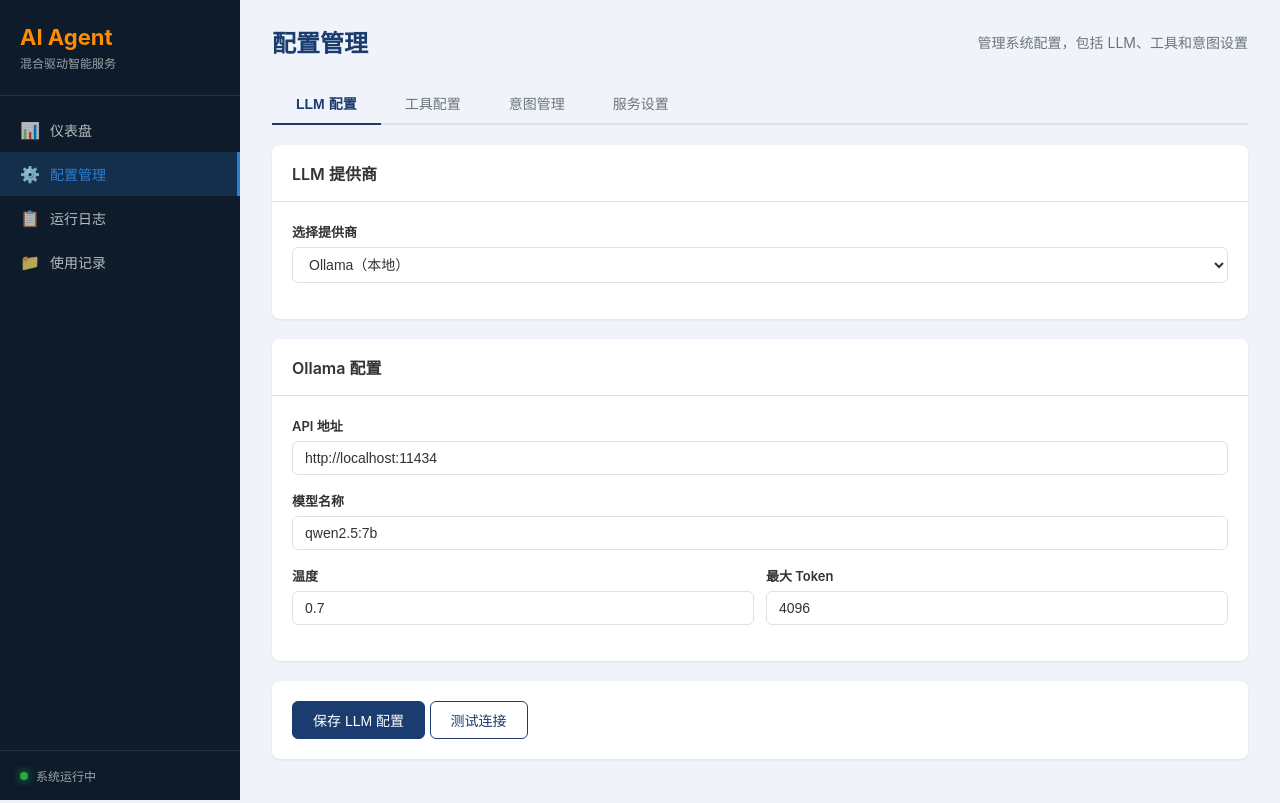
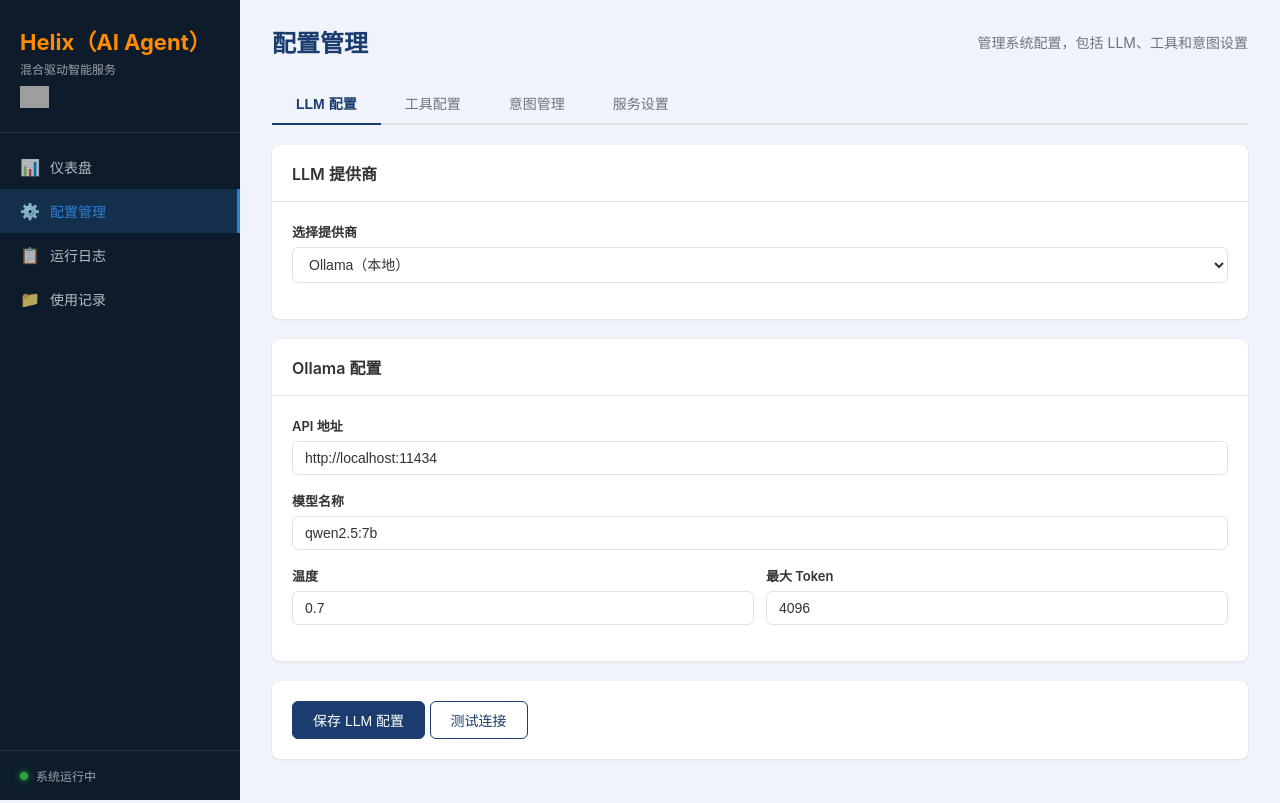
Before and after one commit to jimmylang74/Helix, a Flask app: page /config in a window 1280 px wide. Run offline with Flask 3, Linux system fonts and the light colour scheme; some libraries are stand-ins or nearby versions; grey boxes are pictures that could not be loaded.

Commit message:
在侧边栏和配置页面添加版本号徽章显示，将标题改为Helix（AI Agent）
Ultraworked with [Sisyphus](https://github.com/code-yeongyu/oh-my-openagent)

Co-authored-by: Sisyphus <clio-agent@sisyphuslabs.ai>

```diff
--- a/web/static/css/style.css
+++ b/web/static/css/style.css
@@ -545,6 +545,30 @@ select.form-control {
     }
 }
 
+/* Version Info */
+.version-info {
+    display: flex;
+    align-items: center;
+    gap: 16px;
+    padding: 12px 20px;
+}
+
+.version-label {
+    font-size: 13px;
+    font-weight: 600;
+    color: var(--text-muted);
+    white-space: nowrap;
+}
+
+.version-badge {
+    height: 22px;
+    vertical-align: middle;
+}
+
+.sidebar-version {
+    margin-top: 8px;
+}
+
 /* Animations */
 @keyframes fadeIn {
     from { opacity: 0; transform: translateY(10px); }
--- a/web/templates/base.html
+++ b/web/templates/base.html
@@ -9,8 +9,13 @@
 <body>
     <nav class="sidebar">
         <div class="sidebar-header">
-            <h1>AI Agent</h1>
+            <h1>Helix（AI Agent）</h1>
             <p class="subtitle">混合驱动智能服务</p>
+            <div class="sidebar-version">
+                <img src="https://img.shields.io/github/v/tag/jimmylang74/Helix?style=flat-square&label=Helix&color=blue"
+                     alt="Helix Version"
+                     class="version-badge">
+            </div>
         </div>
         <ul class="nav-list">
             <li><a href="/" class="nav-link {% if request.path == '/' %}active{% endif %}">
--- a/web/templates/config.html
+++ b/web/templates/config.html
@@ -222,6 +222,18 @@
 <div class="tab-content" id="tab-server">
     <div class="card">
         <div class="card-header">
+            <h3>版本信息</h3>
+        </div>
+        <div class="card-body version-info">
+            <p class="version-label">当前版本</p>
+            <img src="https://img.shields.io/github/v/tag/jimmylang74/Helix?style=flat-square&label=Helix&color=blue"
+                 alt="Helix Version"
+                 class="version-badge">
+        </div>
+    </div>
+
+    <div class="card">
+        <div class="card-header">
             <h3>服务设置</h3>
         </div>
         <div class="card-body">
```
Also changed, not shown: README.md.
